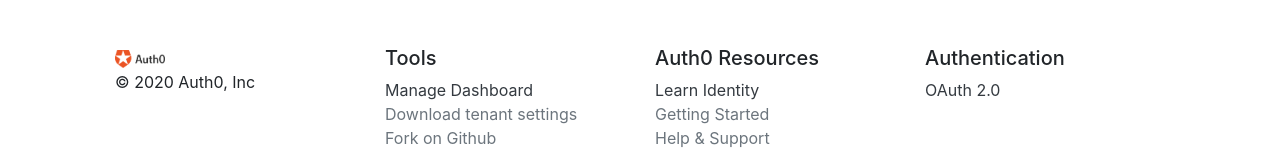
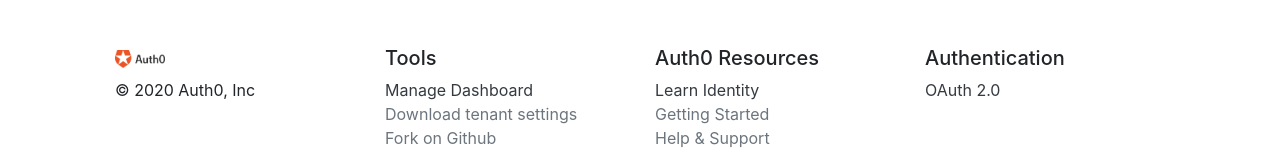
Before and after one commit to egconley/auth0-example-apps, a Next.js app: page /profile in a window 1280 px wide. Shown: the part 238-392 px from the top of the page. Built offline with nearby package versions, Linux system fonts and the light colour scheme; no server answers.

Commit message:
footer logo spacing

```diff
--- a/components/Footer.js
+++ b/components/Footer.js
@@ -5,8 +5,8 @@
         <Container className="pt-4 my-md-5 pt-md-5 border-top">
             <Row className="container container-fluid mx-auto">
                 <Col className="col-12 col-md">
-                    <a className="mx-auto mb-1" href="https://auth0.com"><img src="/auth0-logo-forlightbg.png" width="50px" alt="Auth0 Logo" /></a>
-                    <p>© 2020 Auth0, Inc </p>
+                    <a className="mx-auto mb-2" href="https://auth0.com"><img src="/auth0-logo-forlightbg.png" width="50px" alt="Auth0 Logo" /></a>
+                    <p className="mt-2">© 2020 Auth0, Inc </p>
                 </Col>
                 <Col className="col-6 col-md d-block">
                     <h5>Tools</h5>
```
